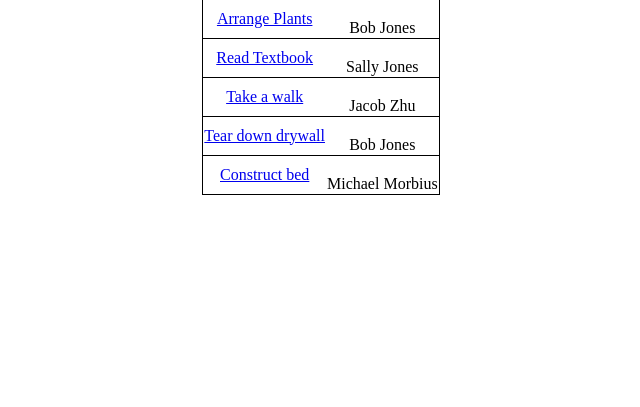
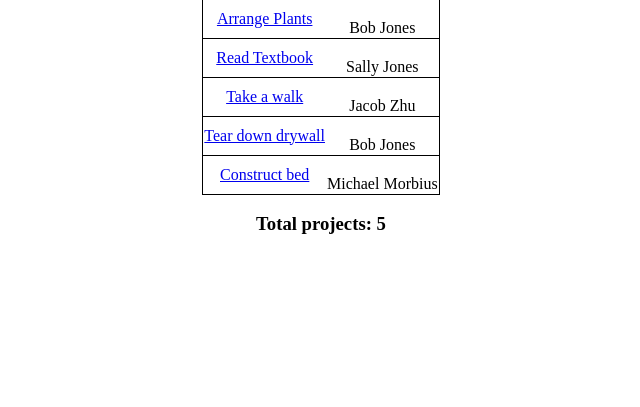
Before and after one commit to JacobZhu-zjc/Creatables, a PHP site: page / in a window 1280 px wide. Shown: the part 160-567 px from the top of the page, without its empty margins (319-959 px from the left). Run offline with PHP 8.4, Linux system fonts and the light colour scheme; data comes from the database, SQL or seed files in the repository.

Commit message:
Add project count to front page

```diff
--- a/htdocs/inbox.php
+++ b/htdocs/inbox.php
@@ -60,7 +60,7 @@ $conn->close();
 </head>
 <body>
 <h1>INBOX</h1>
-<h3><?= $_SESSION["username"] ?></h3>
+<h3><a href="profile.php?u=<?= urlencode($_SESSION["username"]) ?>">Return to profile</a></h3>
 <input type="submit" value="Compose a message" onclick="location.href = 'compose_message.php'">
 <br>
 <table>
--- a/htdocs/index.php
+++ b/htdocs/index.php
@@ -2,9 +2,14 @@
 require("api/config.php");
 
 $conn = new mysqli($db_address, $db_user, $db_pw, $db_name);
-$stmt = $conn->prepare("SELECT * FROM Projects_PostsProject ORDER BY Timestamp DESC LIMIT $front_page_posts");
-$stmt->execute();
-$results = $stmt->get_result()->fetch_all(MYSQLI_ASSOC);
+if ($conn->error) {
+    die("Error connecting to database");
+}
+$query = "SELECT * FROM Projects_PostsProject ORDER BY Timestamp DESC LIMIT $front_page_posts";
+$projects = $conn->query($query)->fetch_all(MYSQLI_ASSOC);
+
+$query = "SELECT COUNT(*) FROM Projects_PostsProject";
+$count = $conn->query($query)->fetch_all()[0][0];
 $conn->close();
 ?>
 <!DOCTYPE html>
@@ -38,15 +43,16 @@ $conn->close();
     <table class="center">
         <tbody>
         <?php
-        foreach ($results as $result) {
+        foreach ($projects as $project) {
             echo("<tr>");
-            echo('<td><a href="project_viewer.php?id='.$result["PID"].'">');
-            echo($result["Name"]."</a></td>");
-            echo("<td><br>".$result["Username"]);
+            echo('<td><a href="project_viewer.php?id='.$project["PID"].'">');
+            echo($project["Name"]."</a></td>");
+            echo("<td><br>".$project["Username"]);
             echo("</td></tr>");
         }
         ?>
         </tbody>
     </table>
+<h3>Total projects: <?= $count ?></h3>
 </body>
 </html>
```
